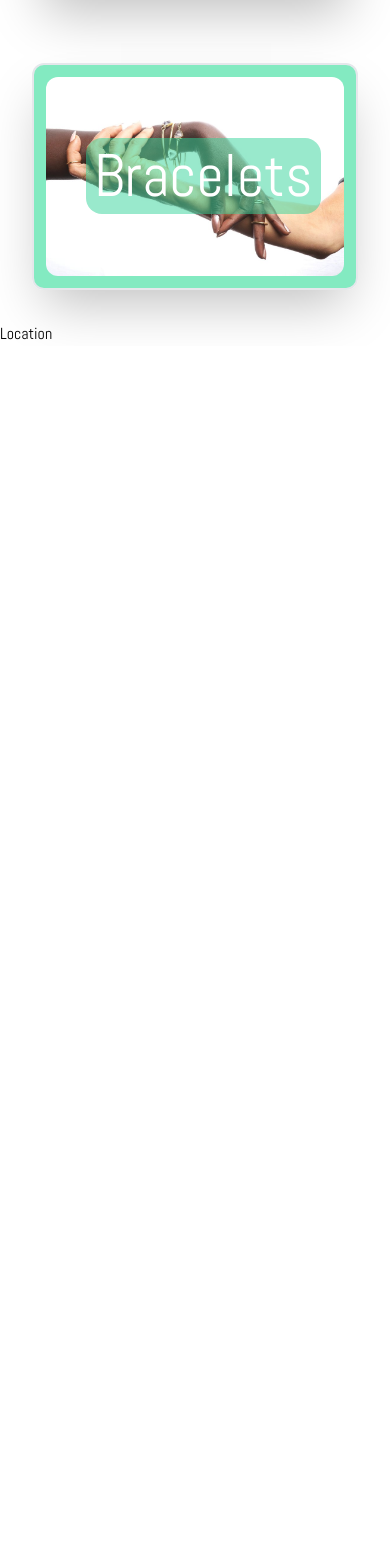
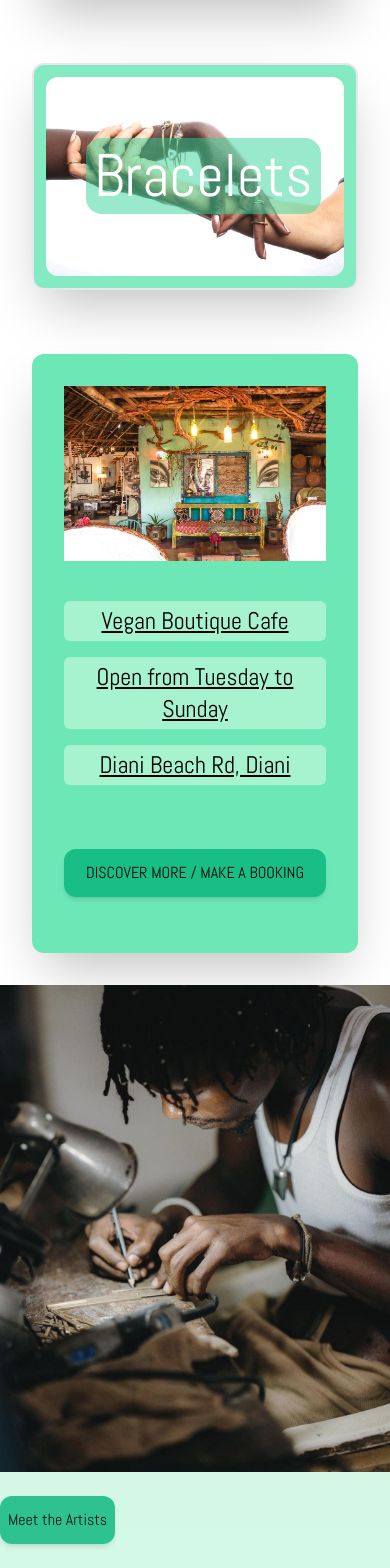
Before and after one commit to MatthewsRicky/tribearth, a React (Vite) app in the folder tribearth/: page / in a window 390 px wide. Shown: the part 4280-5848 px from the top of the page. Before the commit the page ends 4626 px from the top, so only its background shows below. Built offline with nearby package versions, Linux system fonts and the light colour scheme; a web font is replaced by a local one.

Commit message:
Adding the location component and starting the artist component

```diff
--- a/tribearth/index.html
+++ b/tribearth/index.html
@@ -9,7 +9,7 @@
 		<meta
 			name="viewport"
 			content="width=device-width, initial-scale=1.0" />
-		<title>Tribeart.org</title>
+		<title>Tribearth.org</title>
 	</head>
 	<body>
 		<div id="root"></div>
--- a/tribearth/src/App.jsx
+++ b/tribearth/src/App.jsx
@@ -5,6 +5,7 @@ import Hero from "./Components/Hero";
 import Ethos from "./Components/Ethos";
 import Jewelry from "./Components/Jewelry";
 import Location from "./Components/Location";
+import Artisans from "./Components/Artisans";
 
 function App() {
 	return (
@@ -14,6 +15,7 @@ function App() {
 			<Ethos />
 			<Jewelry />
 			<Location />
+			<Artisans />
 		</div>
 	);
 }
--- /dev/null
+++ b/tribearth/src/Components/Artisans.jsx
@@ -0,0 +1,18 @@
+import React from "react";
+import Artisanhero from "../assets/artisan.jpeg";
+
+function Artisans() {
+  return <div>
+    <div className='flex flex-col justify-center w-full h-full bg-gradient-to-b bg-opacity-90 mix-blend-multiply opacity-95 from-neutral-200 to-emerald-100'>
+      <img
+        className="w-full"
+        src={Artisanhero} alt="/" />
+      <div>
+        <button className='scale-80 text-bold text-black flex justify-center items-center bg-emerald-500 bg-opacity-95 hover:bg-emerald-200 opacity-95 hover:scale-110 duration-200 text-center rounded-xl px-2 py-3 md:hover:scale-110 my-6 shadow-md'>Meet the Artists</button>
+      </div>
+
+    </div>
+  </div>;
+}
+
+export default Artisans;
--- a/tribearth/src/Components/Location.jsx
+++ b/tribearth/src/Components/Location.jsx
@@ -1,7 +1,23 @@
 import React from "react";
+import Locationpic from "../assets/location.jpg"
 
 function Location() {
-	return <div>Location</div>;
+	return <div className="flex md:flex-row flex-col p-4 m-8 items-center justify-between bg-emerald-300 shadow-2xl rounded-xl">
+		<div className="p-4">
+			<img src={Locationpic} alt="/" />
+		</div>
+		<div className="flex flex-col justify-between text-center md:text-left">
+			<div className="flex flex-col p-4 ">
+				<h1 className="bg-emerald-200 p-1 rounded-md text-2xl text-bold underline my-2 md:my-4">Vegan Boutique Cafe</h1>
+				<h2 className="bg-emerald-200 p-1 rounded-md text-2xl text-bold underline my-2 md:my-4">Open from Tuesday to Sunday</h2>
+				<h2 className="bg-emerald-200 p-1 rounded-md text-2xl text-bold underline my-2 md:my-4">Diani Beach Rd, Diani</h2>
+			</div>
+			<div className="flex flex-col p-4 ">
+				<button className='scale-80 text-bold text-black flex justify-center items-center bg-emerald-500 bg-opacity-95 hover:bg-emerald-200 opacity-95 hover:scale-110 duration-200 text-center rounded-xl px-2 py-3 md:hover:scale-110 my-6 shadow-md'>DISCOVER MORE
+					/ MAKE A BOOKING</button>
+			</div>
+		</div>
+	</div>
 }
 
 export default Location;
```
